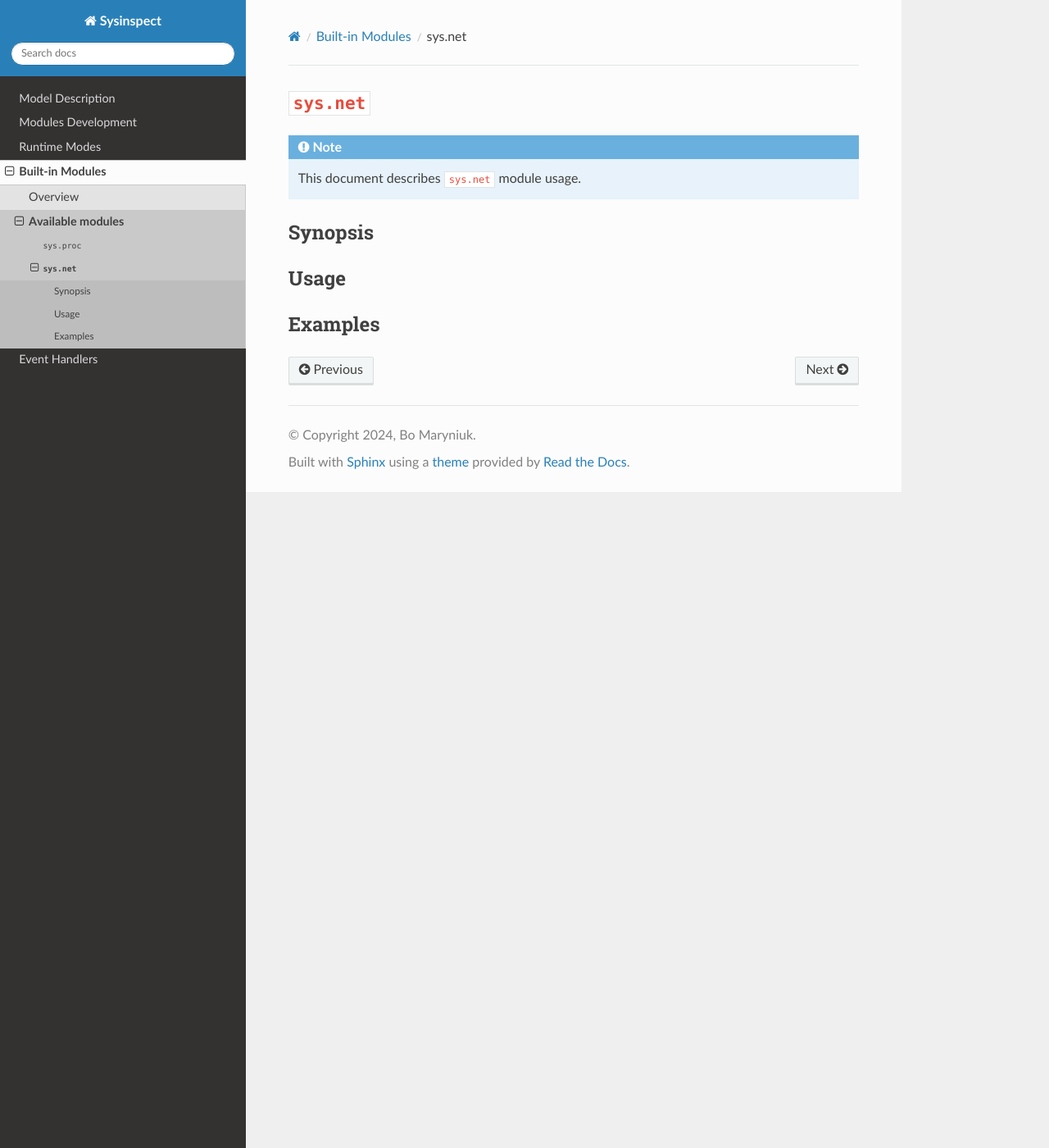
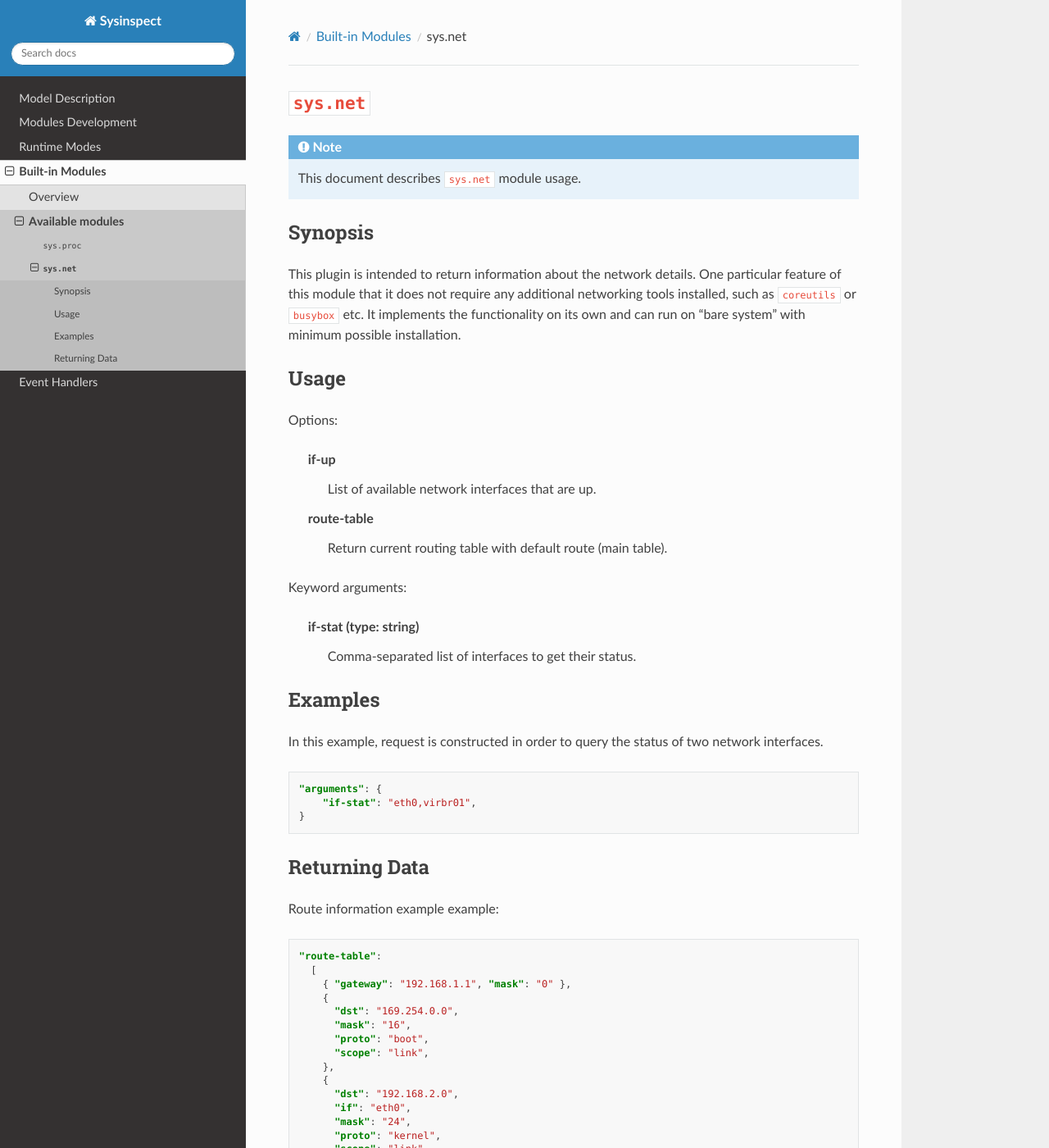
Before and after one commit to tinythings/sysinspect, a Sphinx documentation site: the page built from docs/moddescr/sys_net.rst, in a window 1280 px wide and 1400 px high. Shown: the whole window at 82% size. Built offline with Sphinx 7.4.7 and the Read the Docs theme 3.1.0, drawn with Linux system fonts in a browser that asks for light colours; some of the changed text lies outside the part shown.

Commit message:
Add basic documentation for sys.net module

```diff
--- a/docs/moddescr/sys_net.rst
+++ b/docs/moddescr/sys_net.rst
@@ -8,8 +8,60 @@
 Synopsis
 --------
 
+This plugin is intended to return information about the network details.
+One particular feature of this module that it does not require any additional networking tools
+installed, such as ``coreutils`` or ``busybox`` etc. It implements the functionality
+on its own and can run on "bare system" with minimum possible installation.
+
 Usage
 -----
 
+Options:
+
+  if-up
+    List of available network interfaces that are up.
+
+  route-table
+    Return current routing table with default route (main table).
+
+Keyword arguments:
+
+  if-stat (type: string)
+    Comma-separated list of interfaces to get their status.
+
 Examples
 --------
+
+In this example, request is constructed in order to query the status of two network interfaces.
+
+.. code-block:: json
+
+    "arguments": {
+        "if-stat": "eth0,virbr01",
+    }
+
+Returning Data
+--------------
+
+Route information example example:
+
+.. code-block:: json
+
+  "route-table":
+    [
+      { "gateway": "192.168.1.1", "mask": "0" },
+      {
+        "dst": "169.254.0.0",
+        "mask": "16",
+        "proto": "boot",
+        "scope": "link",
+      },
+      {
+        "dst": "192.168.2.0",
+        "if": "eth0",
+        "mask": "24",
+        "proto": "kernel",
+        "scope": "link",
+        "src": "192.168.1.123",
+      },
+    ]
```
